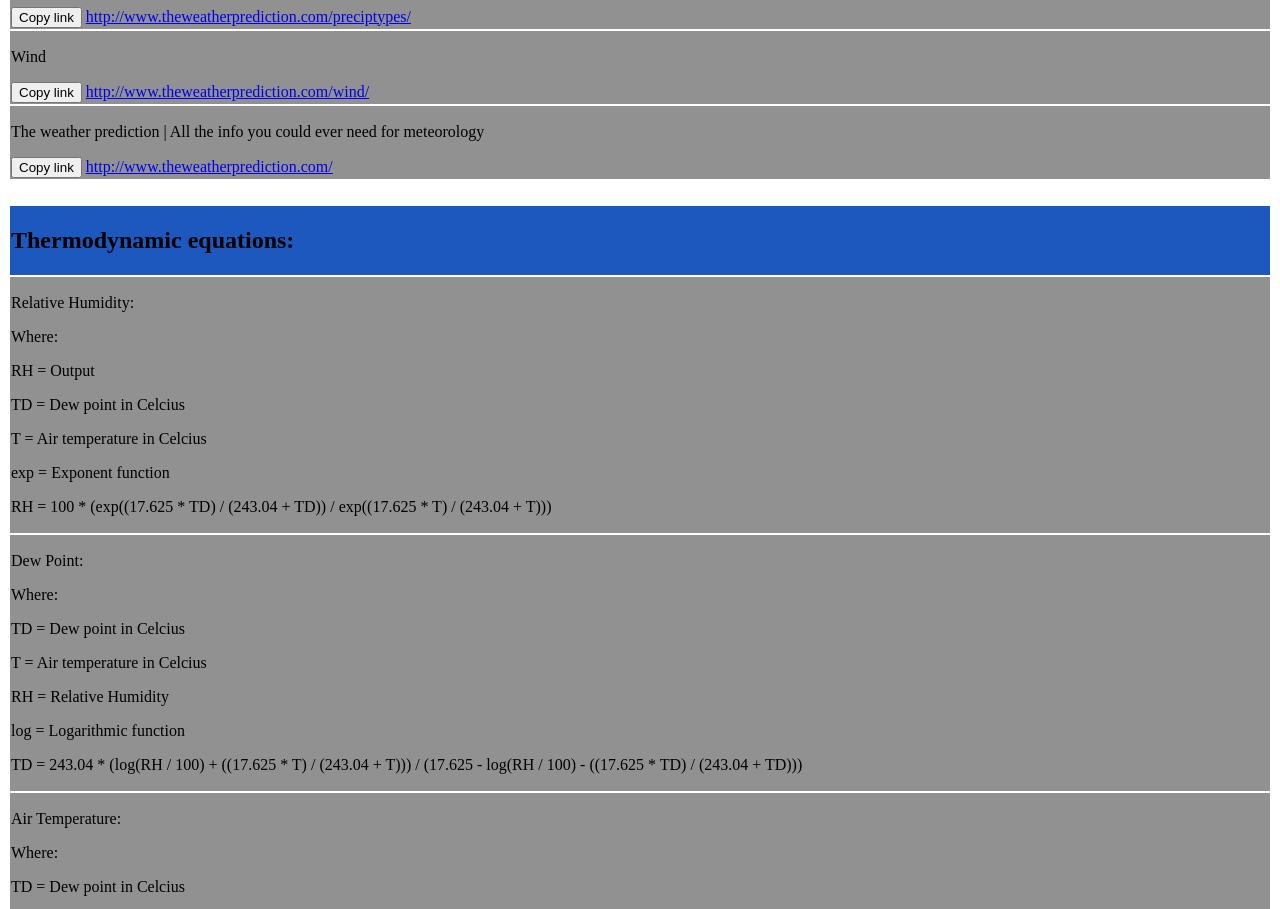
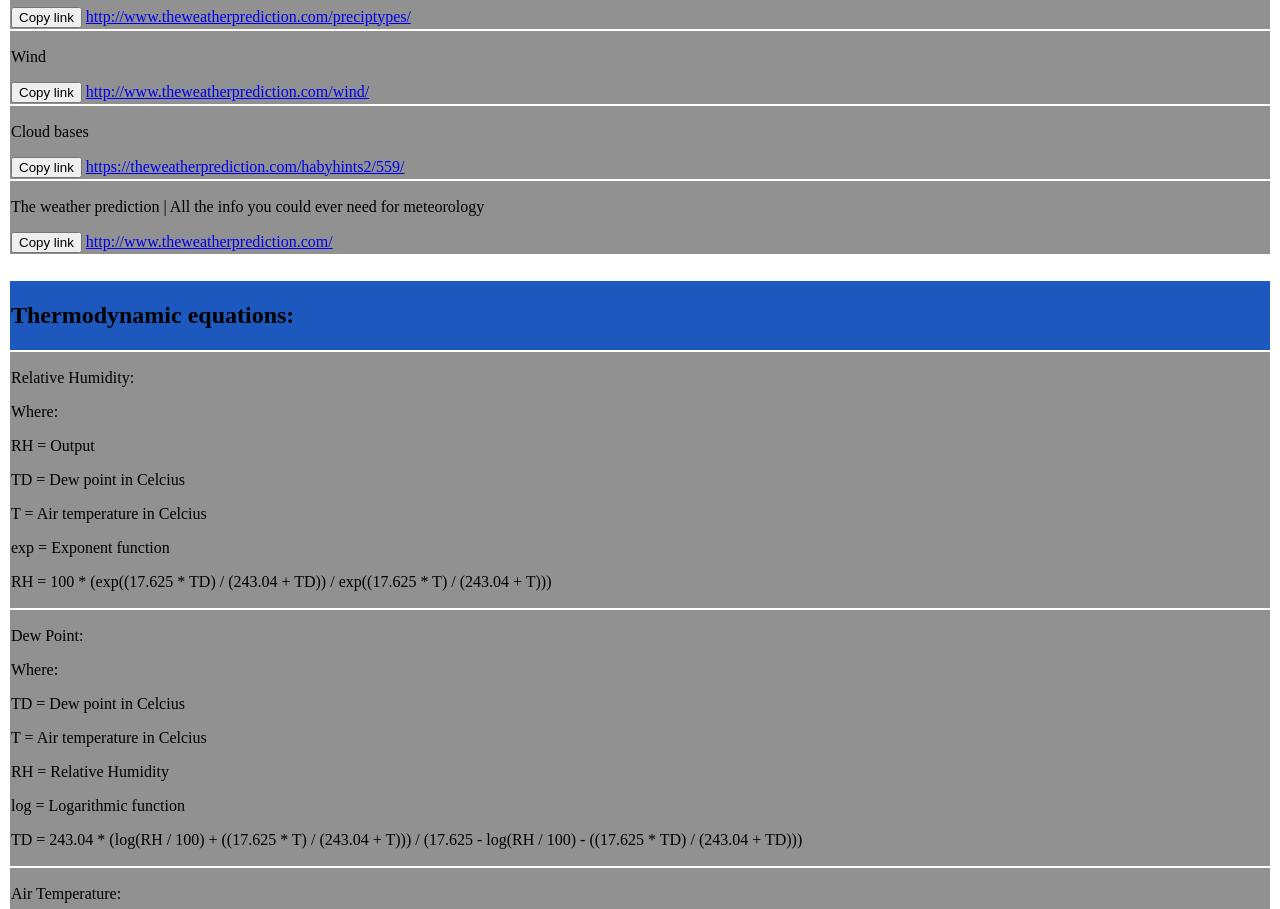
Before and after one commit to azrellie/azrellie.github.io, a plain HTML site: page index.html in a window 1280 px wide. Shown: the part 2360-3269 px from the top of the page. Drawn offline with Linux system fonts and the light colour scheme.

Commit message:
Update index.html

```diff
--- a/index.html
+++ b/index.html
@@ -245,6 +245,13 @@
             </tr>
             <tr valign="top">
                 <td bgcolor="#919191" width="25">
+                    <p>Cloud bases</p>
+                    <button onclick="copytext('https://theweatherprediction.com/habyhints2/559/');">Copy link</button>
+                    <a href="https://theweatherprediction.com/habyhints2/559/" target="_self">https://theweatherprediction.com/habyhints2/559/</a>
+                </td>
+            </tr>
+            <tr valign="top">
+                <td bgcolor="#919191" width="25">
                     <p>The weather prediction | All the info you could ever need for meteorology</p>
                     <button onclick="copytext('http://www.theweatherprediction.com/');">Copy link</button>
                     <a href="http://www.theweatherprediction.com/" target="_self">http://www.theweatherprediction.com/</a>
```
